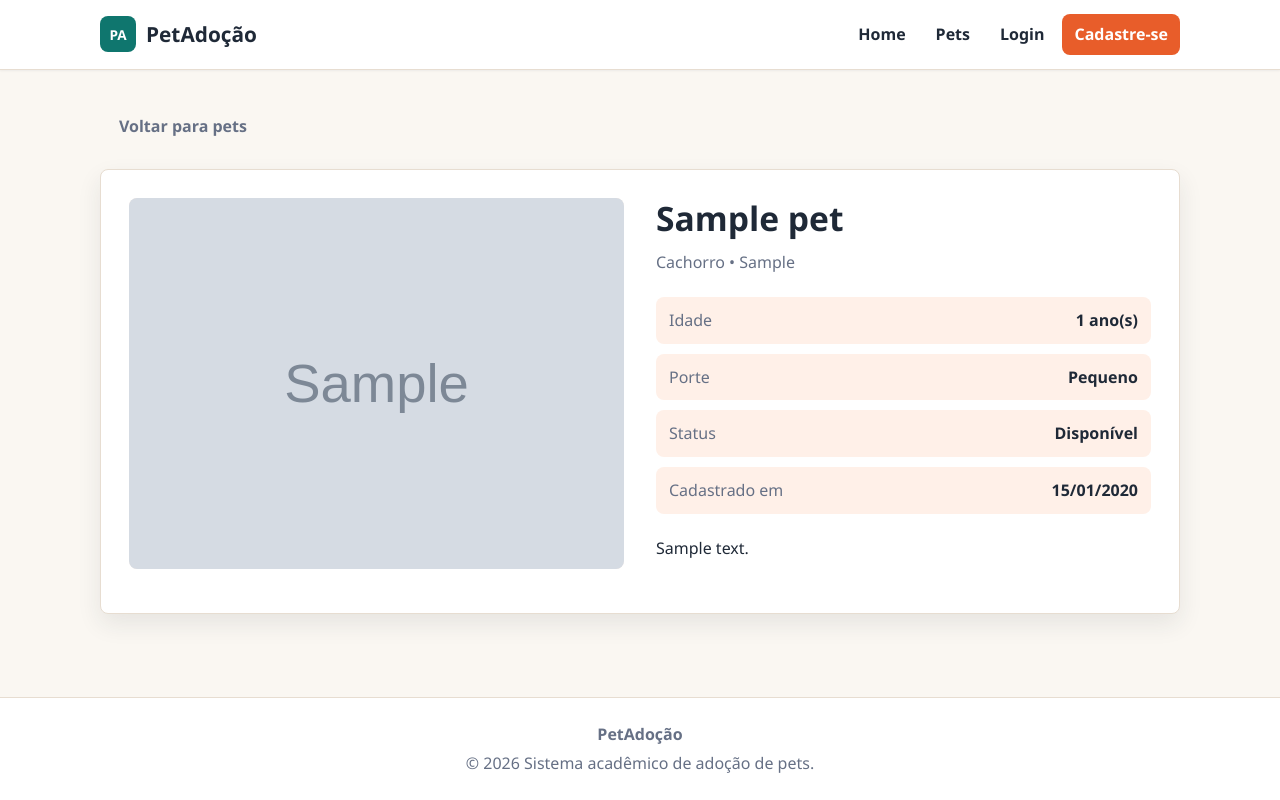
After one commit to GuilhermeSMarques/adocao_pets, a Django app: page /pets/1/ in a window 1280 px wide. The commit adds this page. Run offline with Django 5.2, Linux system fonts and the light colour scheme; tables that the repository leaves empty hold one stand-in row (values such as "Sample post"); grey boxes marked "Sample" are stand-in pictures.

Commit message:
Frontend - base lista det form

```diff
--- /dev/null
+++ b/adocao_pets/pets/templates/pets/pet_detail.html
@@ -0,0 +1,53 @@
+{% extends 'base.html' %}
+{% load static %}
+
+{% block title %}{{ pet.nome }} - PetAdoção{% endblock %}
+
+{% block content %}
+  <a href="{% url 'pets:pet_list' %}" class="btn btn-ghost back-link">Voltar para pets</a>
+
+  <article class="pet-detail">
+    <div>
+      {% if pet.foto %}
+        <img src="{{ pet.foto.url }}" alt="{{ pet.nome }}" class="pet-detail-img">
+      {% else %}
+        <img src="{% static 'img/pet1.jpg' %}" alt="{{ pet.nome }}" class="pet-detail-img">
+      {% endif %}
+    </div>
+
+    <div class="pet-detail-content">
+      <h1>{{ pet.nome }}</h1>
+      <p class="pet-card-meta">
+        {{ pet.get_especie_display }} • {{ pet.raca|default:"Sem raça definida" }}
+      </p>
+
+      <ul class="pet-info-list">
+        <li>
+          <span>Idade</span>
+          <strong>{{ pet.idade }} ano(s)</strong>
+        </li>
+        <li>
+          <span>Porte</span>
+          <strong>{{ pet.get_porte_display }}</strong>
+        </li>
+        <li>
+          <span>Status</span>
+          <strong>{{ pet.get_status_display }}</strong>
+        </li>
+        <li>
+          <span>Cadastrado em</span>
+          <strong>{{ pet.data_cadastro|date:"d/m/Y" }}</strong>
+        </li>
+      </ul>
+
+      <p class="pet-description">{{ pet.descricao }}</p>
+
+      <div class="form-actions detail-actions">
+        {% if user.is_authenticated and user.is_staff %}
+          <a href="{% url 'pets:pet_update' pet.pk %}" class="btn btn-secondary">Editar</a>
+          <a href="{% url 'pets:pet_delete' pet.pk %}" class="btn btn-danger">Excluir</a>
+        {% endif %}
+      </div>
+    </div>
+  </article>
+{% endblock %}
--- a/adocao_pets/static/css/style.css
+++ b/adocao_pets/static/css/style.css
@@ -448,6 +448,98 @@ main {
   color: var(--color-muted);
 }
 
+.card-actions {
+  margin-top: 16px;
+}
+
+.status {
+  display: inline-flex;
+  align-items: center;
+  width: fit-content;
+  padding: 4px 10px;
+  border-radius: var(--radius);
+  font-size: .86rem;
+  font-weight: 700;
+}
+
+.status-disponivel {
+  background: var(--color-success-bg);
+  color: var(--color-success);
+}
+
+.status-em_processo {
+  background: var(--color-warning-bg);
+  color: var(--color-warning);
+}
+
+.status-adotado {
+  background: var(--color-info-bg);
+  color: var(--color-info);
+}
+
+.back-link {
+  margin-bottom: 18px;
+}
+
+.pet-detail {
+  display: grid;
+  grid-template-columns: minmax(260px, 1fr) minmax(280px, 1fr);
+  gap: 32px;
+  padding: 28px;
+  background: var(--color-surface);
+  border: 1px solid var(--color-border);
+  border-radius: var(--radius);
+  box-shadow: var(--shadow);
+}
+
+.pet-detail-img {
+  width: 100%;
+  aspect-ratio: 4 / 3;
+  object-fit: cover;
+  border-radius: var(--radius);
+  background: var(--color-primary-soft);
+}
+
+.pet-detail-content {
+  min-width: 0;
+}
+
+.pet-info-list {
+  display: grid;
+  gap: 10px;
+  margin: 22px 0;
+  padding: 0;
+  list-style: none;
+}
+
+.pet-info-list li {
+  display: flex;
+  justify-content: space-between;
+  gap: 16px;
+  padding: 11px 13px;
+  border-radius: var(--radius);
+  background: var(--color-primary-soft);
+}
+
+.pet-info-list span {
+  color: var(--color-muted);
+}
+
+.pet-description {
+  margin: 0;
+}
+
+.detail-actions {
+  justify-content: flex-start;
+}
+
+.empty {
+  grid-column: 1 / -1;
+  padding: 40px 24px;
+  text-align: center;
+  color: var(--color-muted);
+}
+
 .footer {
   padding: 24px 0;
   background: var(--color-surface);
@@ -493,6 +585,16 @@ main {
     font-size: 2rem;
   }
 
+  .pet-detail {
+    grid-template-columns: 1fr;
+    padding: 20px;
+  }
+
+  .pet-info-list li {
+    flex-direction: column;
+    gap: 4px;
+  }
+
   .form-actions {
     flex-direction: column-reverse;
   }
--- a/adocao_pets/templates/base.html
+++ b/adocao_pets/templates/base.html
@@ -17,11 +17,12 @@
 
       <nav class="nav-links" aria-label="Navegação principal">
         <a href="/">Home</a>
-        <a href="/pets/">Pets</a>
+        <a href="{% url 'pets:pet_list' %}">Pets</a>
 
         {% if user.is_authenticated %}
           {% if user.is_staff %}
             <a href="/dashboard/">Dashboard</a>
+            <a href="{% url 'pets:pet_create' %}">Cadastrar pet</a>
             <a href="/solicitacoes/">Solicitações</a>
           {% else %}
             <a href="/minhas-solicitacoes/">Minhas solicitações</a>
```
Also changed, not shown: adocao_pets/pets/templates/pets/pet_confirm_delete.html (added, +20 -0 lines), adocao_pets/pets/templates/pets/pet_form.html (added, +42 -0 lines), adocao_pets/pets/templates/pets/pet_list.html (added, +53 -0 lines).
